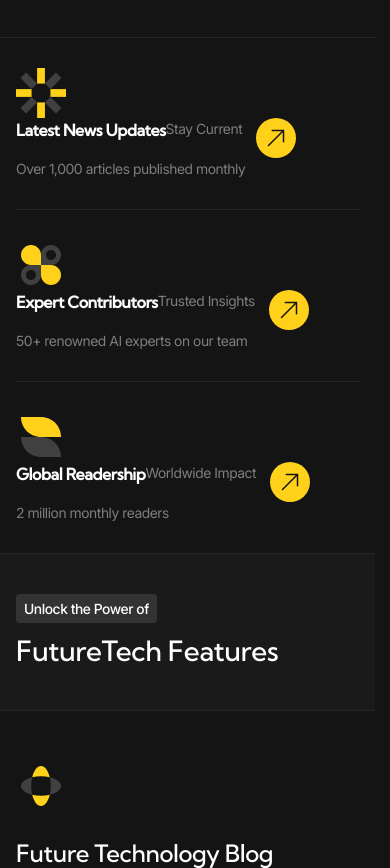
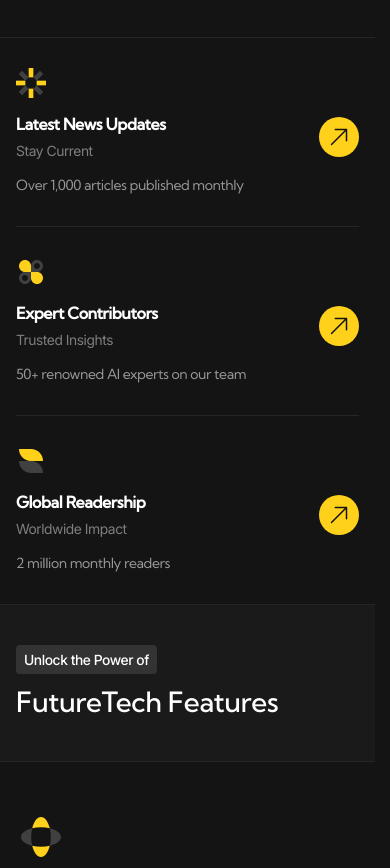
Before and after one commit to FrontEnder278/Future-Tech, a website with bundled scripts: page index.html in a window 390 px wide. Shown: the part 860-1728 px from the top of the page. Built offline with nearby package versions, Linux system fonts and the light colour scheme; files whose address does not match are found by name.

Commit message:
Update main.css

```diff
--- a/styles/main.css
+++ b/styles/main.css
@@ -1013,42 +1013,38 @@ button[aria-label]::before {
   }
 }
 
-.advantage-card {
+.advantage__card {
   display: grid;
   row-gap: 1.875rem;
 }
 @media (width <= 90.06125rem) {
-  .advantage-card {
+  .advantage__card {
     row-gap: 1.25rem;
   }
 }
 @media (width <= 47.99875rem) {
-  .advantage-card {
+  .advantage__card {
     row-gap: 0.875rem;
   }
 }
 @media (width <= 90.06125rem) {
-  .advantage-card__image {
+  .advantage__card-image {
     width: 2.5rem;
   }
 }
 @media (width <= 47.99875rem) {
-  .advantage-card__image {
+  .advantage__card-image {
     width: 1.875rem;
   }
 }
-.advantage-card__link {
+.advantage__card-link {
   display: grid;
   row-gap: 0.25rem;
 }
-@media (width <= 90.06125rem) {
-  .advantage-card__link {
-    row-gap: 0.125rem;
-  }
-}
-.advantage-card__details {
-  font-size: clamp(0.875rem, 0.7541322314rem + 0.4958677686vw, 1.25rem);
+.advantage__card-details {
+  font-size: clamp(0.875rem, 0.7794117647rem + 0.3921568627vw, 1.25rem);
   font-family: var(--font-family-accent);
+  color: var(--color-gray-60);
 }
 
 @media (width > 63.99875rem) {
```
